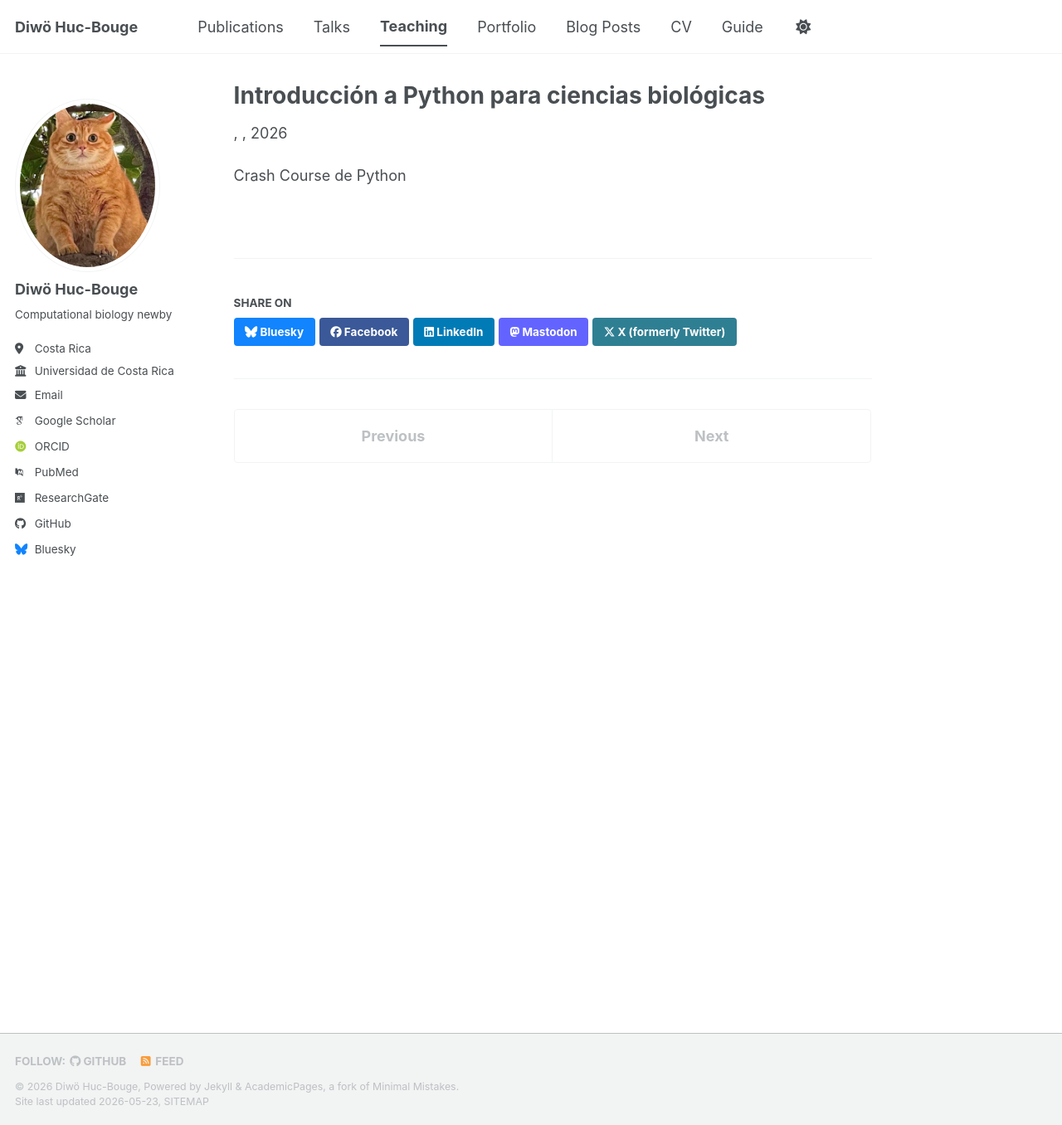
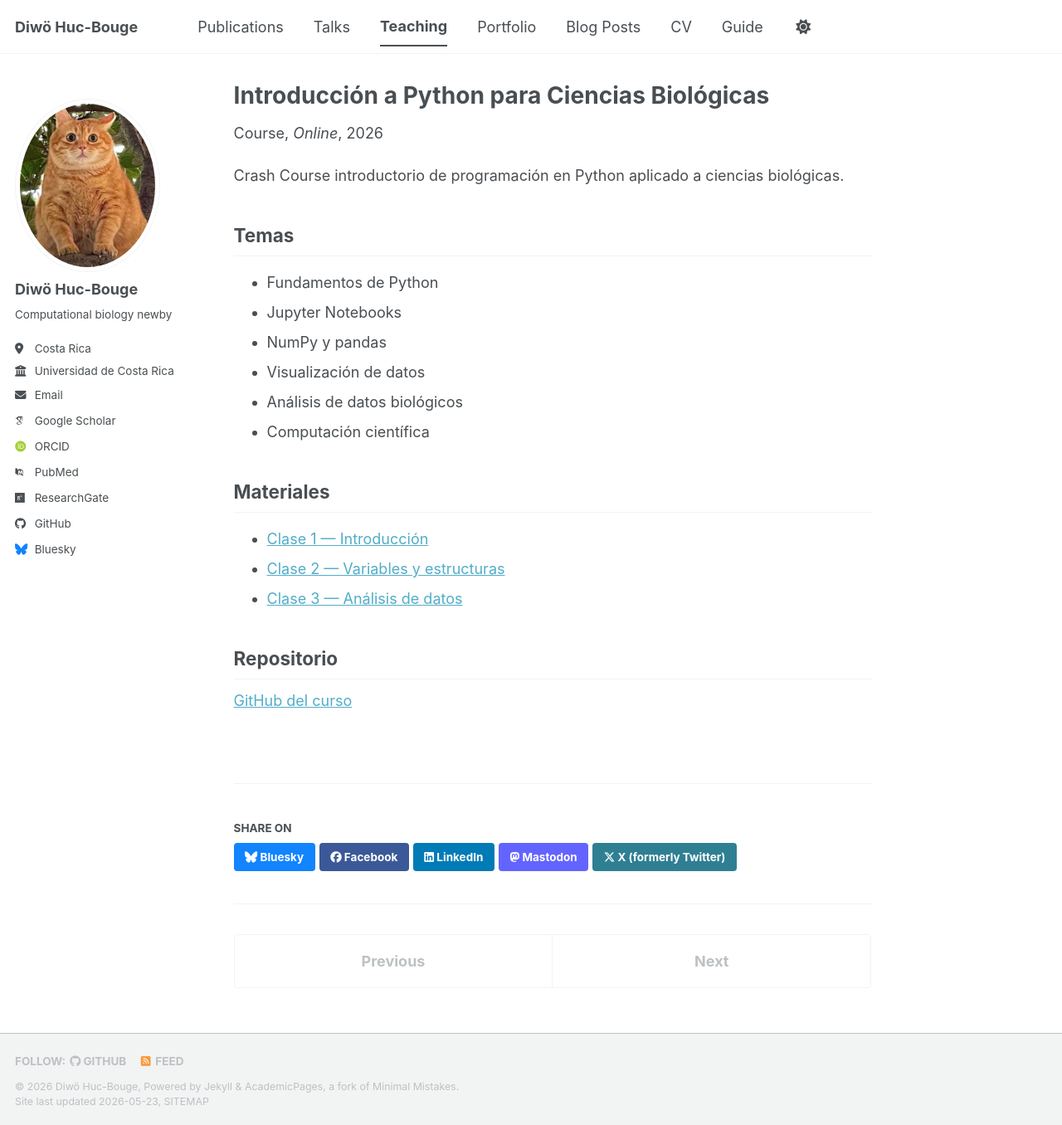
Before and after one commit to DiwoHuc/DiwoHuc.github.io, a Jekyll site: the page built from _teaching/intro_Python_curso.md, in a window 1280 px wide and 1356 px high. Shown: the whole window at 83% size. Built offline with Jekyll 4.4.1, drawn with Linux system fonts in a browser that asks for light colours; some web fonts are replaced; a script bundle is joined from its source files by our own code; library files that are not in the unit come from our copies.

Commit message:
Revise course details for Python in biological sciences
Updated course title, permalink, and added metadata for online course format and date. Enhanced course description and added topics and materials sections.

```diff
--- a/_teaching/intro_Python_curso.md
+++ b/_teaching/intro_Python_curso.md
@@ -1,7 +1,29 @@
 ---
-title: "Introducción a Python para ciencias biológicas"
+title: "Introducción a Python para Ciencias Biológicas"
 collection: teaching
-permalink: /teaching/2014-spring-teaching-1
+permalink: /teaching/python-biologia/
+type: "Course"
+venue: "Online"
+date: 2026-01-01
 ---
 
-Crash Course de Python
+Crash Course introductorio de programación en Python aplicado a ciencias biológicas.
+
+## Temas
+
+- Fundamentos de Python
+- Jupyter Notebooks
+- NumPy y pandas
+- Visualización de datos
+- Análisis de datos biológicos
+- Computación científica
+
+## Materiales
+
+- [Clase 1 — Introducción](#)
+- [Clase 2 — Variables y estructuras](#)
+- [Clase 3 — Análisis de datos](#)
+
+## Repositorio
+
+[GitHub del curso](#)
```
